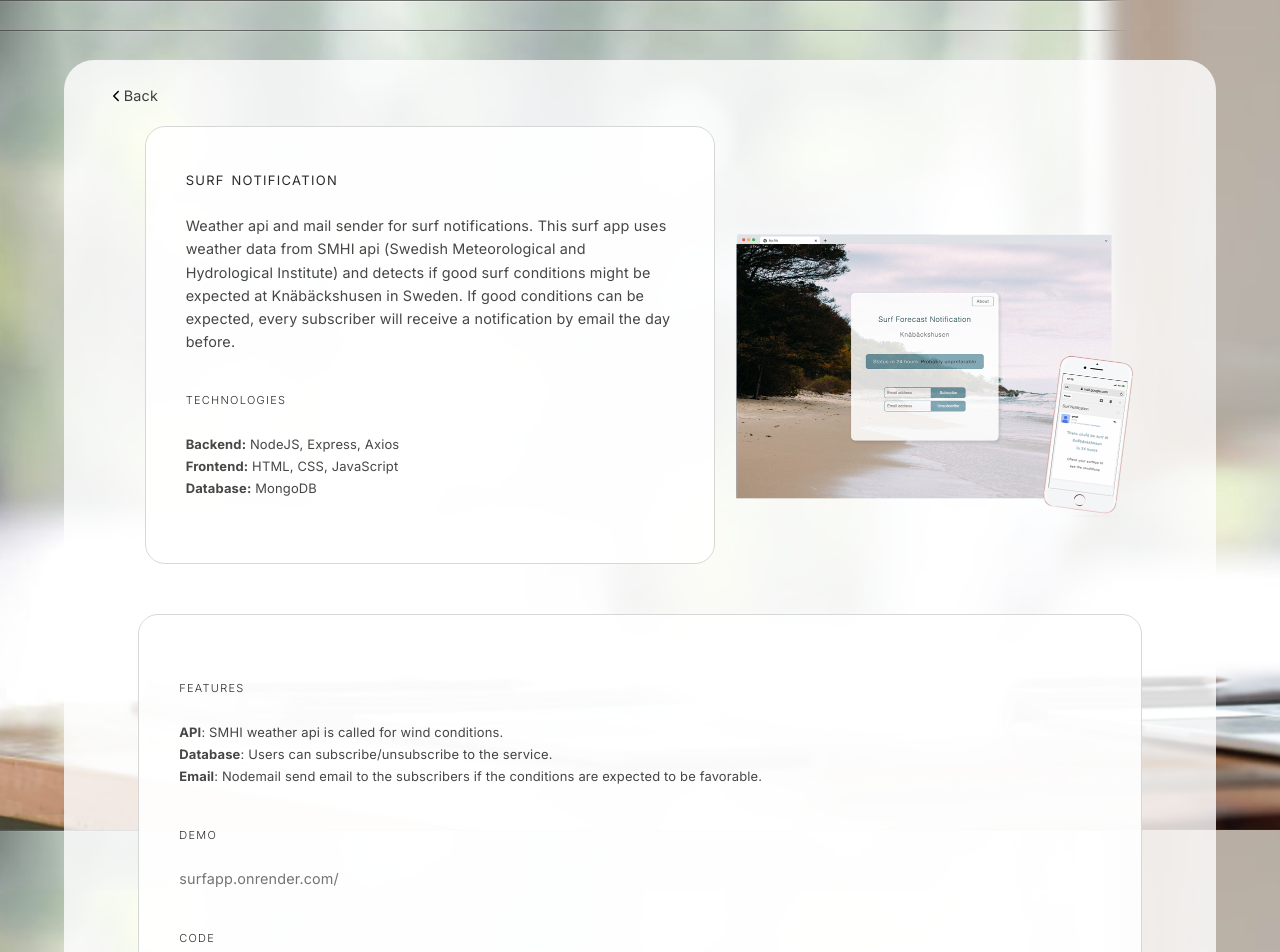
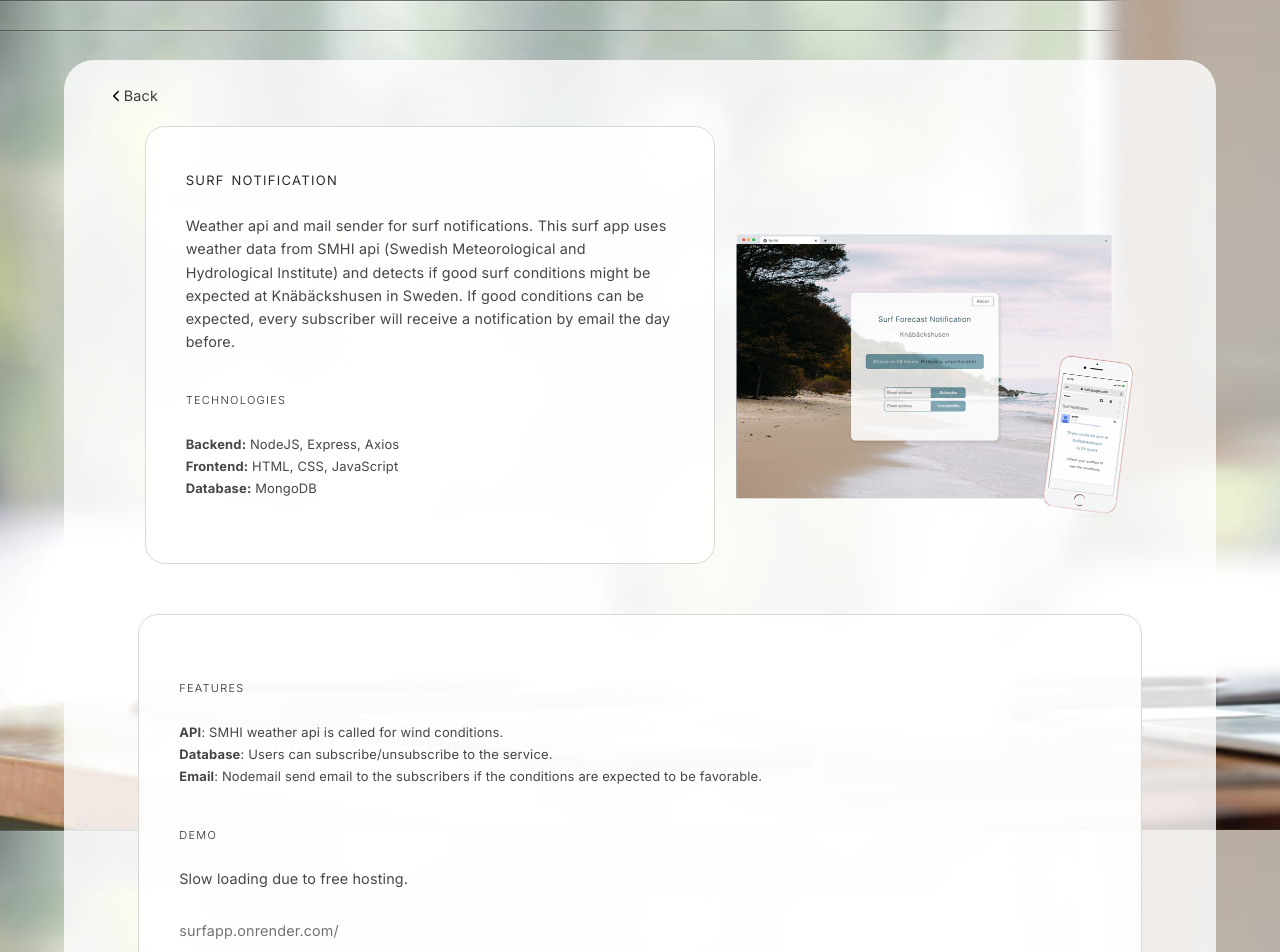
Before and after one commit to bycaroline/React_DeveloperPortfolio, a React (Create React App) app: page /SurfNotification in a window 1280 px wide. Shown: the top 952 px of the page. Built offline with nearby package versions, Linux system fonts and the light colour scheme; a web font is replaced by a local one.

Commit message:
Update ProjectPageSurfNotification.js

```diff
--- a/src/pages/ProjectPageSurfNotification.js
+++ b/src/pages/ProjectPageSurfNotification.js
@@ -30,6 +30,7 @@ const ProjectPageSurfNotification = () => {
                     <li><span><strong>Email</strong>: Nodemail send email to the subscribers if the conditions are expected to be favorable.</span></li>
                 </ul>
                 <h4>demo</h4>
+                <p>Slow loading due to free hosting.</p>
                 <p><a href='https://surfapp.onrender.com/' target="_blank" rel="noopener noreferrer">surfapp.onrender.com/</a></p>
                 <h4>code</h4>
                 <p><a href='https://github.com/bycaroline/SurfAppPublic' target="_blank" rel="noopener noreferrer">github.com/bycaroline/SurfAppPublic</a></p>
```
